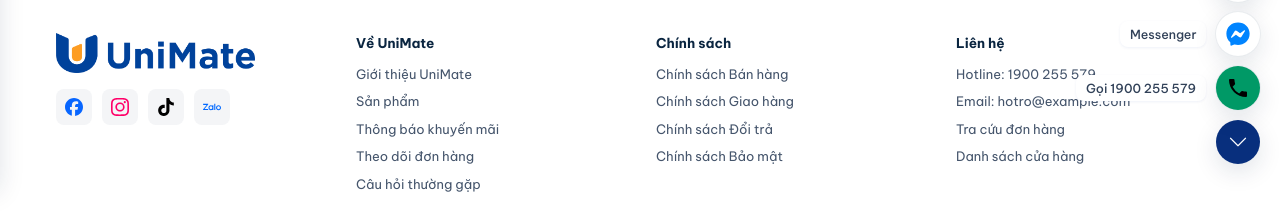
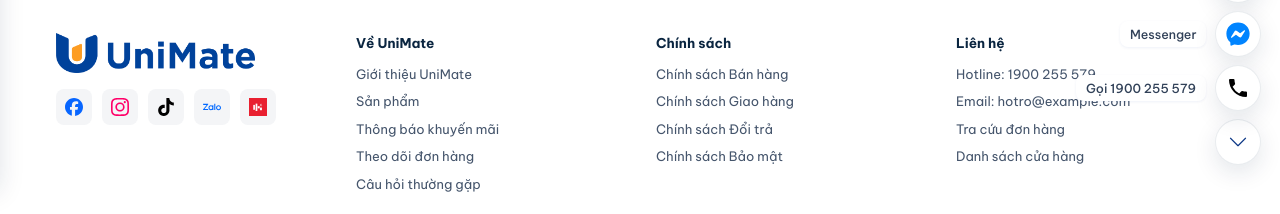
Before and after one commit to Namtran592005/Client-Ecommerce, a React (Vite) app: page /tai-khoan in a window 1280 px wide. Both pictures are taken after a click on the button 1238 px from the left and 758 px from the top of the page. Shown: the part 616-830 px from the top of the page. Built offline with nearby package versions, Linux system fonts and the light colour scheme; no server answers.

Commit message:
Them icon Tammi vao footer, doi nen FAB sang trang

```diff
--- a/src/components/ContactFab.jsx
+++ b/src/components/ContactFab.jsx
@@ -4,10 +4,11 @@ import { useEffect, useRef, useState } from 'react';
 //   zalo.svg     - Simple Icons (màu #0068FF)
 //   messenger.svg- Font Awesome 6 Brands (màu #0084FF)
 //   phone.svg    - bi bi-telephone-fill
+// Nền nút đều trắng để icon thương hiệu giữ đúng màu gốc.
 const CHANNELS = [
-  { key: 'zalo', label: 'Zalo', img: '/brand/zalo.svg', href: 'https://zalo.me/1900255579', tone: 'bg-white' },
-  { key: 'messenger', label: 'Messenger', img: '/brand/messenger.svg', href: 'https://m.me/unimate', tone: 'bg-white' },
-  { key: 'phone', label: 'Gọi 1900 255 579', img: '/brand/phone.svg', href: 'tel:1900255579', tone: 'bg-emerald-600 text-white' },
+  { key: 'zalo', label: 'Zalo', img: '/brand/zalo.svg', href: 'https://zalo.me/1900255579' },
+  { key: 'messenger', label: 'Messenger', img: '/brand/messenger.svg', href: 'https://m.me/unimate' },
+  { key: 'phone', label: 'Gọi 1900 255 579', img: '/brand/phone.svg', href: 'tel:1900255579' },
 ];
 
 const SIZE = 'size-11'; // 44px — nút chính và nút xổ ra cùng cỡ
@@ -48,7 +49,7 @@ export default function ContactFab() {
                 rel="noreferrer"
                 aria-label={c.label}
                 onClick={() => setOpen(false)}
-                className={`grid ${SIZE} place-items-center rounded-full shadow-pop ring-1 ring-line transition-transform hover:scale-105 focus-visible:outline-none focus-visible:ring-2 focus-visible:ring-brand-500/50 ${c.tone}`}
+                className={`grid ${SIZE} place-items-center rounded-full bg-white shadow-pop ring-1 ring-line transition-transform hover:scale-105 focus-visible:outline-none focus-visible:ring-2 focus-visible:ring-brand-500/50`}
               >
                 <img src={c.img} alt="" className="size-6 object-contain" loading="lazy" />
               </a>
@@ -62,9 +63,7 @@ export default function ContactFab() {
         onClick={() => setOpen((o) => !o)}
         aria-label={open ? 'Đóng liên hệ' : 'Liên hệ'}
         aria-expanded={open}
-        className={`grid ${SIZE} place-items-center rounded-full text-white shadow-pop transition-all hover:bg-brand-700 focus-visible:outline-none focus-visible:ring-2 focus-visible:ring-brand-500/50 active:scale-95 ${
-          open ? 'bg-brand-700' : 'bg-brand-600'
-        }`}
+        className={`grid ${SIZE} place-items-center rounded-full bg-white text-brand-600 shadow-pop ring-1 ring-line transition-all hover:bg-brand-50 hover:ring-brand-200 focus-visible:outline-none focus-visible:ring-2 focus-visible:ring-brand-500/50 active:scale-95`}
       >
         <i
           className={`bi ${open ? 'bi-chevron-down' : 'bi-headset'} text-[20px] leading-none transition-transform`}
--- a/src/components/Layout.jsx
+++ b/src/components/Layout.jsx
@@ -272,6 +272,7 @@ export function Footer() {
               {[
                 ['/brand/facebook.svg', 'Facebook'], ['/brand/instagram.svg', 'Instagram'],
                 ['/brand/tiktok.svg', 'TikTok'], ['/brand/zalo.svg', 'Zalo'],
+                ['/brand/tammi.jpg', 'Tammi'],
               ].map(([icon, label]) => (
                 <a
                   key={label}
```
Also changed, not shown: public/brand/tammi.jpg (added).
